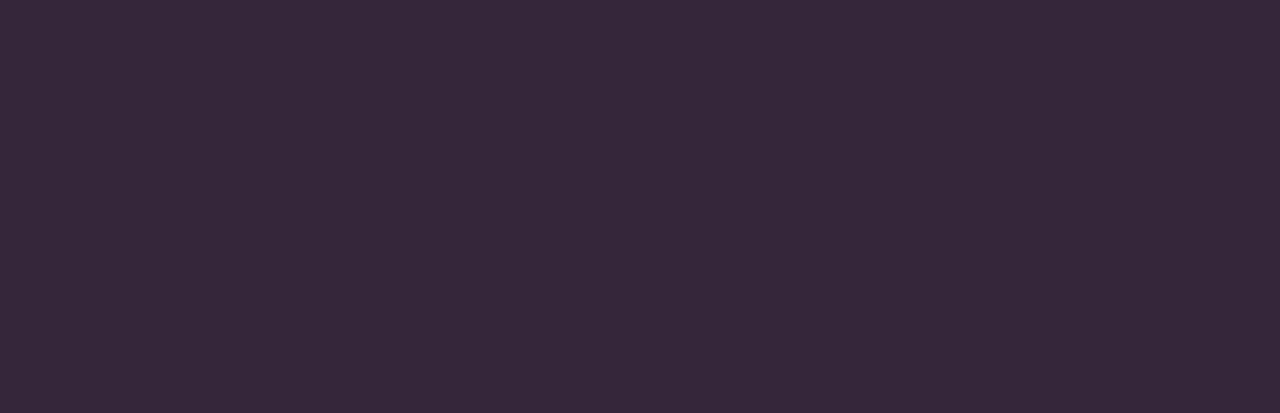
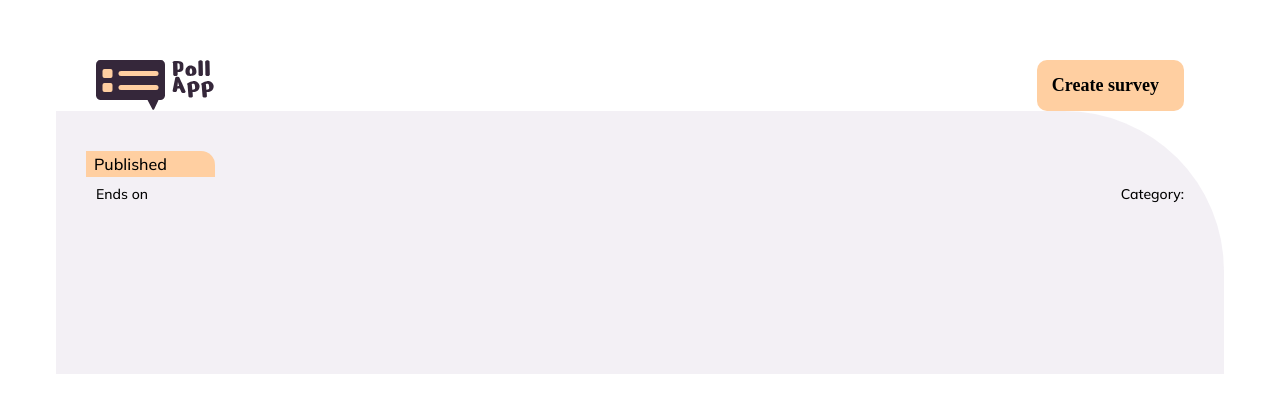
Before and after one commit to hld2705/PollApp, an Angular app: page /survey-details/1 in a window 1280 px wide. Before the commit this address led to /. Shown: the part 183-596 px from the top of the page. Built offline with nearby package versions, Linux system fonts and the light colour scheme; no server answers; the database is empty; a web font is replaced by a local one.

Commit message:
rewritten with help of chatgpt the angular.json, was configured for ssr instead of static, started the surveydetails, configured passing the survey.id, now comes the part drawing the correct answers and questions from supabase and connecting them

```diff
--- a/angular.json
+++ b/angular.json
@@ -1,3 +1,4 @@
+
 {
   "$schema": "./node_modules/@angular/cli/lib/config/schema.json",
   "version": 1,
@@ -33,23 +34,19 @@
             "styles": [
               "src/styles.scss"
             ],
-            "server": "src/main.server.ts",
-            "outputMode": "server",
-            "security": {
-              "allowedHosts": []
-            },
-            "ssr": {
-              "entry": "src/server.ts"
-            }
+            "outputMode": "static",
+            "prerender": false
           },
           "configurations": {
             "production": {
-              "outputHashing": "all"
+              "outputHashing": "all",
+              "baseHref": "/angular-projects/PollApp/"
             },
             "development": {
               "optimization": false,
               "extractLicenses": false,
-              "sourceMap": true
+              "sourceMap": true,
+              "baseHref": "/"
             }
           },
           "defaultConfiguration": "production"
--- a/src/app/app.routes.ts
+++ b/src/app/app.routes.ts
@@ -6,5 +6,5 @@ import { Surveydetails } from './shared/components/surveydetails/surveydetails';
 export const routes: Routes = [
   { path: '', component: Home },
   { path: 'new-survey', component: Createnewsurvey },
-  { path: 'survey-details', component: Surveydetails },
+  { path: 'survey-details/:id', component: Surveydetails },
 ];
--- a/src/app/shared/components/createnewsurvey/createnewsurvey.scss
+++ b/src/app/shared/components/createnewsurvey/createnewsurvey.scss
@@ -53,7 +53,6 @@
         @include mx.nerko-one($family: 'Nerko One', $weight: 400, $size: 56px);
         color: #EE9236;
     }
-
 
 }
 
--- a/src/app/shared/components/createnewsurvey/questions/questions.html
+++ b/src/app/shared/components/createnewsurvey/questions/questions.html
@@ -5,7 +5,7 @@
                 <div class="questions__text">
                     <p>{{ questionIndex + 1 }}. Question</p>
                     <div class="delete-icon" (click)="deleteInput(question.controls.question)">
-                        <img src="/assets/delete.svg">
+                        <img src="./assets/delete.svg">
                     </div>
                 </div>
                 <input formControlName="question">
@@ -28,7 +28,7 @@
                             <p>{{ answerIndex | numberToLetter }}.</p>
                             <input [formControlName]="answerIndex">
                             <div class="delete-icon" (click)="deleteInput(answer)">
-                                <img src="/assets/delete.svg">
+                                <img src="./assets/delete.svg">
                             </div>
                         </div>
                         }
@@ -39,7 +39,7 @@
                             <p class="answers__addnewanswer--borderbottom-p">
                                 Add answer
                             </p>
-                            <img src="/assets/add_circle.svg">
+                            <img src="./assets/add_circle.svg">
                         </div>
                         @if (question.controls.answers.length >= 6) {
                         <p class="answers__addnewanswer--warningmessage">
--- a/src/app/shared/components/surveydetails/surveydetails.html
+++ b/src/app/shared/components/surveydetails/surveydetails.html
@@ -1 +1,25 @@
-<p>surveydetails works!</p>
+<div class="surveydetails">
+    <div class="surveydetails__header">
+        <img src="./assets/Logo.svg">
+        <button [routerLink]="['/new-survey']" class="underheadertext__newsurveybutton">Create survey <img
+                src="./assets/add_circle.png"></button>
+    </div>
+
+    <div class="surveydetails__leftbubble">
+        <div class="draft">
+            <div class="draft__bubble">
+                <p>Published</p>
+            </div>
+        </div>
+        <div class="surveydetails__category--enddate">
+            <p>Ends on {{survey()?.end_date | date:'dd.MM.yyyy' }}</p>
+            <p>Category: {{survey()?.category_name}}</p>
+        </div>
+        <h1>{{survey()?.title}}</h1>
+        <p>{{survey()?.description}}</p>
+        <div>
+
+        </div>
+    </div>
+
+</div>
--- a/src/app/shared/components/surveydetails/surveydetails.scss
+++ b/src/app/shared/components/surveydetails/surveydetails.scss
@@ -0,0 +1,47 @@
+@use '../../../../mixins/main-mixin.scss' as mx;
+@use '../createnewsurvey/createnewsurvey';
+@use '../../../layout/header/header/header.scss';
+
+:host {
+    @include mx.flex-center($align: center, $flex-direction: column, $justify: center);
+    min-height: 100vh;
+    background-color: white;
+}
+
+.surveydetails {
+    @include mx.flex-center($align: center, $flex-direction: column, $justify: center);
+    width: 85%;
+
+    &__header {
+        @include mx.flex-center($align: center, $flex-direction: row, $justify: space-between);
+        width: 100%;
+    }
+
+    &__leftbubble {
+        @include mx.flex-center($align: center, $flex-direction: column, $justify: center);
+        gap: 8px;
+        border-top-right-radius: 160px;
+        padding: 40px;
+        background-color: #8E70991A;
+        width: 100%;
+
+        h1 {
+            @include mx.nerko-one($family: 'Nerko One', $weight: 400, $size: 56px);
+            color: #EE9236;
+        }
+
+        p {
+            @include mx.mullish($size: 16px, $weight: 500, $color: 'black');
+        }
+    }
+
+    &__category--enddate {
+        @include mx.flex-center($align: center, $flex-direction: row, $justify: space-between);
+        width: 100%;
+
+        p {
+            @include mx.mullish($size: 14px, $weight: 500, $color: 'black');
+            margin: 0px;
+        }
+    }
+}
--- a/src/app/shared/components/surveydetails/surveydetails.ts
+++ b/src/app/shared/components/surveydetails/surveydetails.ts
@@ -1,9 +1,29 @@
-import { Component } from '@angular/core';
+import { Component, inject, signal } from '@angular/core';
+import { RouterLink } from '@angular/router';
+import { ActivatedRoute } from '@angular/router';
+import { Survey } from '../../interfaces/interfaces';
+import { readSurveySupabase } from '../../services/survey.service';
+import { DatePipe } from '@angular/common';
+import { Question } from '../../interfaces/interfaces';
+import { Answer } from '../../interfaces/interfaces';
 
 @Component({
   selector: 'app-surveydetails',
-  imports: [],
+  imports: [RouterLink, DatePipe],
   templateUrl: './surveydetails.html',
   styleUrl: './surveydetails.scss',
 })
-export class Surveydetails {}
+export class Surveydetails {
+  private route = inject(ActivatedRoute);
+  surveyId: string | null = this.route.snapshot.paramMap.get('id');
+
+  surveys = signal<Survey[]>([]);
+  survey = signal<Survey | null>(null);
+
+  async ngOnInit() {
+    const allSurveys = await readSurveySupabase();
+    const selectedSurvey = allSurveys.find(survey => survey.id === Number(this.surveyId));
+    this.survey.set(selectedSurvey ?? null);
+  }
+
+}
--- a/src/app/shared/components/yoursurveys/yoursurveys.html
+++ b/src/app/shared/components/yoursurveys/yoursurveys.html
@@ -5,15 +5,14 @@
 
         @for (survey of surveys(); track survey.id){
         @let dayValue = survey.end_date | endDatePipe;
-        @if( dayValue <= 0 || dayValue === 0 || dayValue >= 5){}
-            @else{ <div class="yoursurveys__bubbles" [routerLink]="['/survey-details']" >
+        @if( dayValue <= 0 || dayValue===0 || dayValue>= 5){}
+            @else{ <div class="yoursurveys__bubbles" [routerLink]="['/survey-details', survey.id]">
                 <p class="yoursurveys__category_name">{{survey.category_name}}</p>
                 <p class="yoursurveys__title">{{survey.title}}</p>
 
                 <div class="yoursurveys__endsinbubble">
                     @let dayValue = survey.end_date | endDatePipe;
-                    @if(dayValue === 0 || dayValue <= 0){
-                    <p>Ended</p>
+                    @if(dayValue === 0 || dayValue <= 0){ <p>Ended</p>
                         }@else{
                         <p>Ends in:</p>
                         <p>{{ dayValue }}</p>
@@ -59,14 +58,13 @@
 
     <div class="allsurveys">
         @for (survey of filteredSurveys(); track survey.id){
-        <div class="allsurveys__bubble" [routerLink]="['/survey-details']" >
+        <div class="allsurveys__bubble" [routerLink]="['/survey-details', survey.id]">
             <p class="allsurveys__category_name">{{survey.category_name}}</p>
             <p class="allsurveys__title">{{survey.title}}</p>
             <div class="yoursurveys__endsinbubble">
                 @let dayValue = survey.end_date | endDatePipe;
-                @if(dayValue === 0 || dayValue <= 0){
-                <p>Ended</p>
-                }@else{
+                @if(dayValue === 0 || dayValue <= 0){ <p>Ended</p>
+                    }@else{
                     <p>Ends in:</p>
                     <p>{{ dayValue }}</p>
                     @if (dayValue === 1) {
--- a/src/app/shared/services/survey.service.ts
+++ b/src/app/shared/services/survey.service.ts
@@ -1,5 +1,7 @@
 import { Survey } from "../interfaces/interfaces";
 import { supabase } from "./supabase";
+import { Question } from "../interfaces/interfaces";
+import { Answer } from '../interfaces/interfaces';
 
 /**
  * Takes all the gathered data from angular forms, forwards id to pushQuestionsToSupabase and pushes all of the gathered data to supabase
@@ -54,10 +56,25 @@ export async function pushQuestionsToSupabase(surveyData: any, surveyId: number)
 }
 
 export async function readSurveySupabase(): Promise<Survey[]> {
-
     let { data: Surveys, error } = await supabase
         .from('Surveys')
         .select('*')
     if (error) throw error;
     return Surveys ?? []
 }
+
+export async function readQuestionSupabase(): Promise<Question[]> {
+    let { data: Questions, error } = await supabase
+        .from('Questions')
+        .select('*')
+    if (error) throw error;
+    return Questions ?? []
+}
+
+export async function readAnswerSupabase(): Promise<Answer[]> {
+    let { data: Answers, error } = await supabase
+        .from('Answers')
+        .select('*')
+    if (error) throw error;
+    return Answers ?? []
+}
```
Also changed, not shown: src/app/shared/interfaces/interfaces.ts (+13 -0 lines), public/assets/Logo.svg (added).
